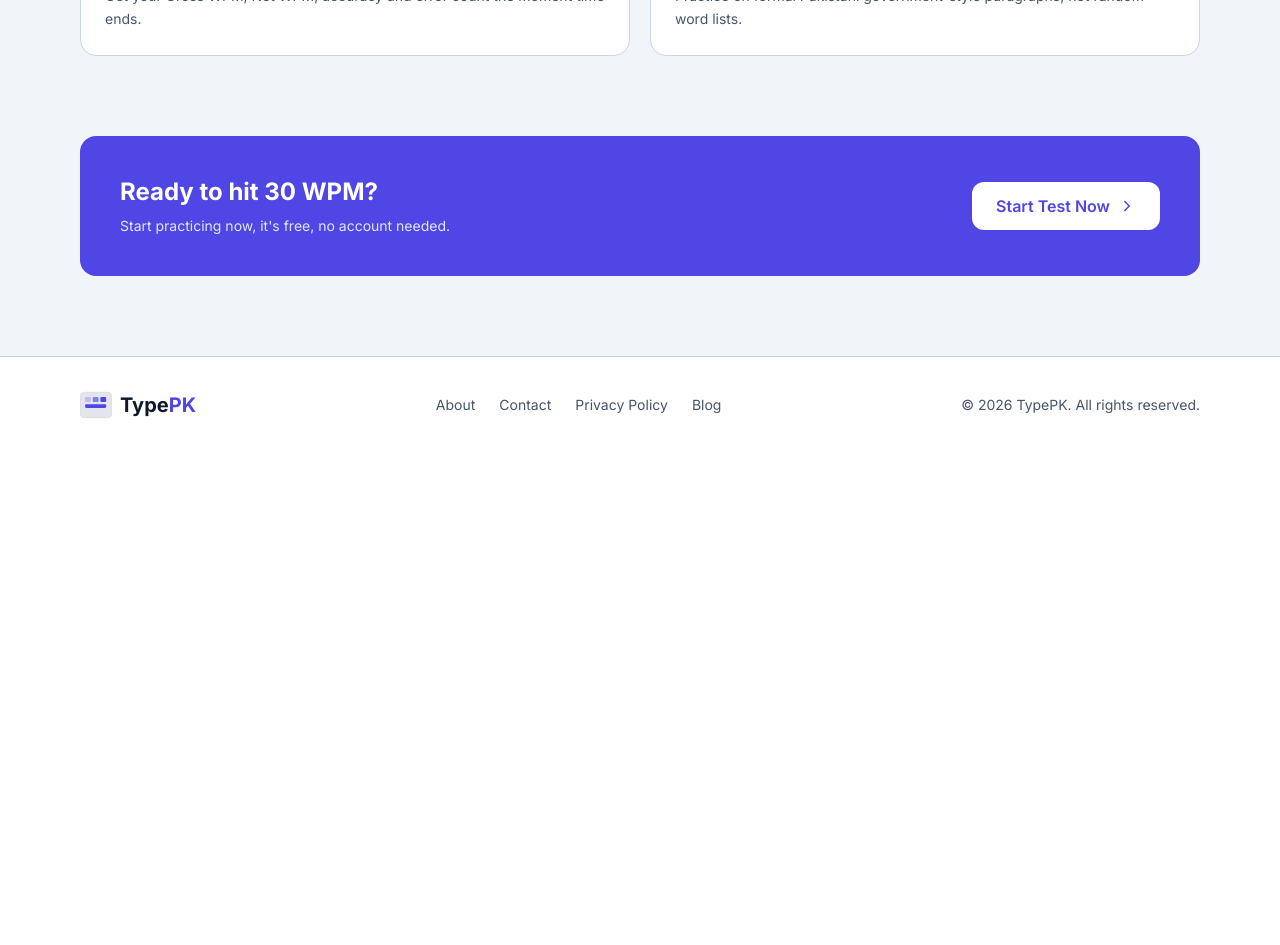
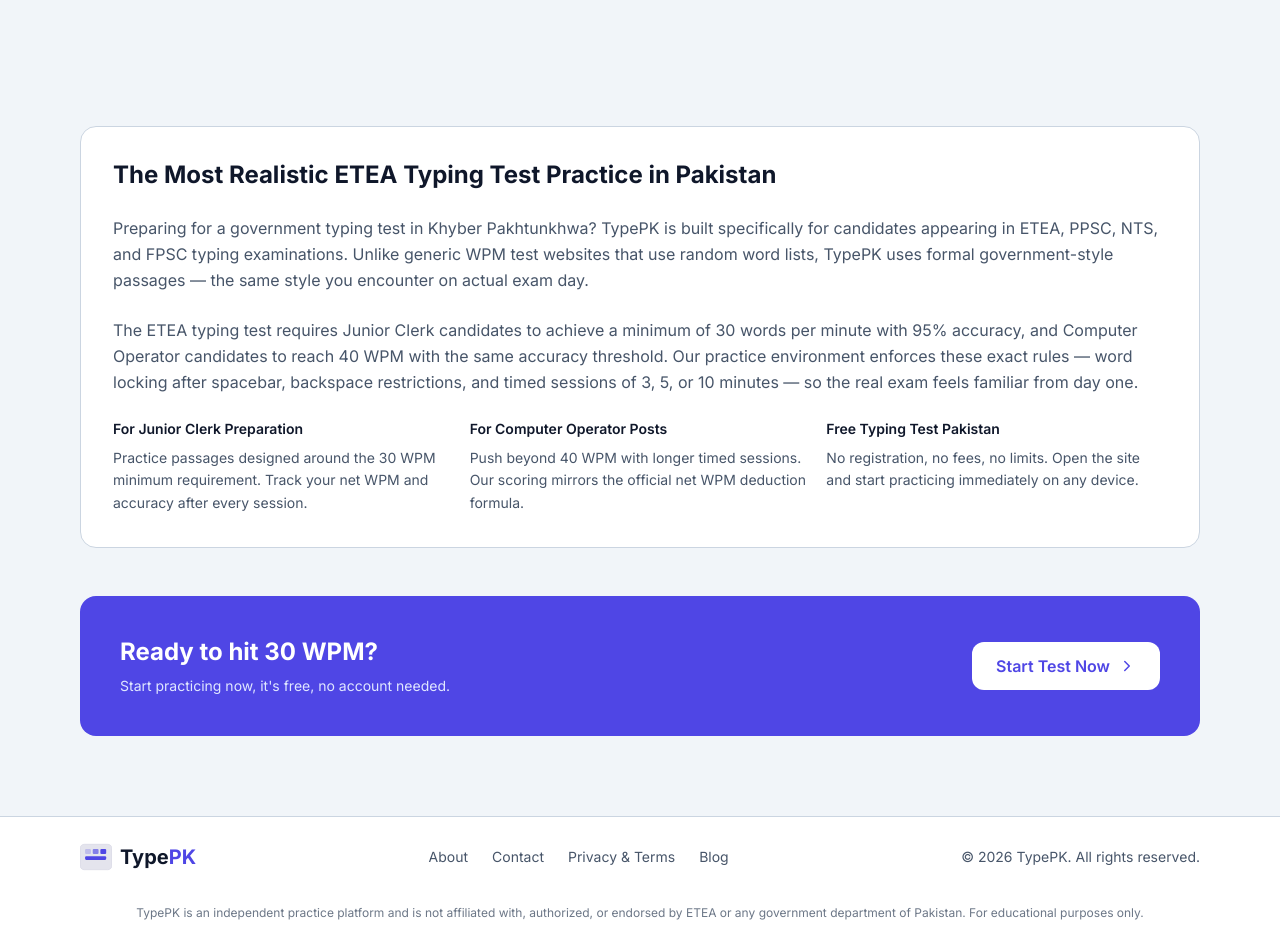
Before and after one commit to dawoodRepo/type-pk, a React (Vite) app: page / in a window 1280 px wide. Shown: the part 1260-2205 px from the top of the page. Before the commit the page ends 1713 px from the top, so only its background shows below. Built offline with nearby package versions, Linux system fonts and the light colour scheme.

Commit message:
performance and seo improved based on lighthouse report

```diff
--- a/index.html
+++ b/index.html
@@ -9,8 +9,10 @@
     <meta name="description" content="Practice for your ETEA typing test online. Free, no account needed." />
     <link rel="preconnect" href="https://fonts.googleapis.com">
     <link rel="preconnect" href="https://fonts.gstatic.com" crossorigin>
-    <link rel="preload" as="style" href="https://fonts.googleapis.com/css2?family=Inter:wght@400;500;600;700&family=JetBrains+Mono:wght@400;500&display=swap">
     <link rel="stylesheet" href="https://fonts.googleapis.com/css2?family=Inter:wght@400;500;600;700&family=JetBrains+Mono:wght@400;500&display=swap" media="print" onload="this.media='all'">
+    <noscript>
+      <link rel="stylesheet" href="https://fonts.googleapis.com/css2?family=Inter:wght@400;500;600;700&family=JetBrains+Mono:wght@400;500&display=swap">
+    </noscript>
     <!-- Google Analytics -->
     <script async src="https://www.googletagmanager.com/gtag/js?id=G-57TE5ZHPDP"></script>
     <script>
--- a/src/App.tsx
+++ b/src/App.tsx
@@ -4,9 +4,9 @@
 import Footer from './components/layout/Footer'
 import Spinner from './components/Spinner'
 import DeviceAlert from './components/DeviceAlert'
-import Home from './pages/Home'
-import Practice from './pages/Practice'
 
+const Home = lazy(() => import('./pages/Home'))
+const Practice = lazy(() => import('./pages/Practice'))
 const Results = lazy(() => import('./pages/Results'))
 const About = lazy(() => import('./pages/About'))
 const Contact = lazy(() => import('./pages/Contact'))
--- a/src/components/layout/Footer.tsx
+++ b/src/components/layout/Footer.tsx
@@ -4,24 +4,27 @@
 const Footer = () => {
   return (
     <footer className="border-t border-light-border dark:border-dark-border bg-light-surface dark:bg-dark-surface mt-auto">
-      <div className="max-w-6xl mx-auto px-4 py-8 flex flex-col md:flex-row items-center justify-between gap-4">
+      <div className="max-w-6xl mx-auto px-4 py-6 flex flex-col gap-5">
 
-        {/* Brand */}
-        <Link to="/">
+        {/* Top Row — Brand + Links */}
+        <div className="flex flex-col md:flex-row items-center justify-between gap-4">
+          <Link to="/" aria-label="TypePK Home">
             <Logo className="text-base" />
           </Link>
-
-        {/* Links */}
           <div className="flex items-center gap-6 text-sm text-light-subtext dark:text-dark-subtext">
             <Link to="/about" className="hover:text-primary-500 transition-colors">About</Link>
             <Link to="/contact" className="hover:text-primary-500 transition-colors">Contact</Link>
-          <Link to="/privacy-policy" className="hover:text-primary-500 transition-colors">Privacy Policy</Link>
+            <Link to="/privacy-policy" className="hover:text-primary-500 transition-colors">Privacy & Terms</Link>
             <Link to="/blog" className="hover:text-primary-500 transition-colors">Blog</Link>
           </div>
-
-        {/* Copyright */}
           <p className="text-sm text-light-subtext dark:text-dark-subtext">
             © {new Date().getFullYear()} TypePK. All rights reserved.
+          </p>
+        </div>
+
+{/* Bottom Row — Disclaimer */}
+        <p className="text-xs text-light-subtext/80 dark:text-dark-subtext/80 text-center mt-3">
+          TypePK is an independent practice platform and is not affiliated with, authorized, or endorsed by ETEA or any government department of Pakistan. For educational purposes only.
         </p>
 
       </div>
--- a/src/components/layout/Navbar.tsx
+++ b/src/components/layout/Navbar.tsx
@@ -60,7 +60,7 @@
           ${floating ? 'h-12 px-4' : 'h-16 px-4 max-w-6xl mx-auto'}`}
         >
           {/* Logo */}
-          <Link to="/">
+          <Link to="/" aria-label="TypePK Home">
             <Logo />
           </Link>
 
--- a/src/pages/Home.tsx
+++ b/src/pages/Home.tsx
@@ -44,12 +44,6 @@
       {/* Hero Section */}
       <section className="max-w-6xl mx-auto px-4 pt-24 pb-20 flex flex-col items-center text-center gap-6">
 
-        {/* Badge */}
-        <div className="inline-flex items-center gap-2 px-4 py-1.5 rounded-full border border-primary-500/30 bg-primary-500/10 text-primary-500 dark:text-primary-400 text-sm font-medium">
-          <span className="w-2 h-2 rounded-full bg-primary-500 animate-pulse" />
-          Free ETEA Typing Practice
-        </div>
-
         {/* Heading */}
         <h1 className="text-4xl md:text-6xl font-bold text-light-text dark:text-dark-text leading-tight max-w-3xl">
           Pass Your{' '}
@@ -77,7 +71,7 @@
             to="/about"
             className="px-6 py-3 rounded-xl border border-light-border dark:border-dark-border text-light-text dark:text-dark-text font-medium hover:border-primary-500 transition-all duration-200"
           >
-            Learn More
+            About TypePK
           </Link>
         </div>
       </section>
@@ -129,6 +123,51 @@
         </div>
       </section>
 
+      {/* SEO Content Section */}
+      <section className="max-w-6xl mx-auto px-4 py-12">
+        <div className="rounded-2xl border border-light-border dark:border-dark-border bg-light-surface dark:bg-dark-surface p-8 flex flex-col gap-6">
+
+          <h2 className="text-2xl font-bold text-light-text dark:text-dark-text">
+            The Most Realistic ETEA Typing Test Practice in Pakistan
+          </h2>
+
+          <p className="text-light-subtext dark:text-dark-subtext leading-relaxed">
+            Preparing for a government typing test in Khyber Pakhtunkhwa? TypePK is built specifically for candidates appearing in ETEA, PPSC, NTS, and FPSC typing examinations. Unlike generic WPM test websites that use random word lists, TypePK uses formal government-style passages — the same style you encounter on actual exam day.
+          </p>
+
+          <p className="text-light-subtext dark:text-dark-subtext leading-relaxed">
+            The ETEA typing test requires Junior Clerk candidates to achieve a minimum of 30 words per minute with 95% accuracy, and Computer Operator candidates to reach 40 WPM with the same accuracy threshold. Our practice environment enforces these exact rules — word locking after spacebar, backspace restrictions, and timed sessions of 3, 5, or 10 minutes — so the real exam feels familiar from day one.
+          </p>
+
+          <div className="grid grid-cols-1 md:grid-cols-3 gap-4">
+            {[
+              {
+                heading: 'For Junior Clerk Preparation',
+                text: 'Practice passages designed around the 30 WPM minimum requirement. Track your net WPM and accuracy after every session.'
+              },
+              {
+                heading: 'For Computer Operator Posts',
+                text: 'Push beyond 40 WPM with longer timed sessions. Our scoring mirrors the official net WPM deduction formula.'
+              },
+              {
+                heading: 'Free Typing Test Pakistan',
+                text: 'No registration, no fees, no limits. Open the site and start practicing immediately on any device.'
+              },
+            ].map(item => (
+              <div key={item.heading} className="flex flex-col gap-2">
+                <h3 className="font-semibold text-light-text dark:text-dark-text text-sm">
+                  {item.heading}
+                </h3>
+                <p className="text-sm text-light-subtext dark:text-dark-subtext leading-relaxed">
+                  {item.text}
+                </p>
+              </div>
+            ))}
+          </div>
+
+        </div>
+      </section>
+
       {/* CTA Section */}
       <section className="max-w-6xl mx-auto px-4 pb-20">
         <div className="rounded-2xl bg-primary-600 dark:bg-primary-700 p-10 flex flex-col md:flex-row items-center justify-between gap-6">
--- a/src/pages/PrivacyPolicy.tsx
+++ b/src/pages/PrivacyPolicy.tsx
@@ -1,6 +1,30 @@
 import SEO from '../components/SEO'
 
 const sections = [
+  {
+    title: 'Disclaimer',
+    content: `TypePK is an independent educational practice platform. We are not affiliated with, authorized by, endorsed by, or connected to ETEA (Educational Testing and Evaluation Agency), the Government of Khyber Pakhtunkhwa, or any other government department or official testing body in Pakistan.
+
+All content on this platform is created for educational and practice purposes only. Passage texts used for typing practice are based on publicly available government document styles and are not reproduced from any proprietary ETEA examination material.
+
+Results generated by this platform are practice scores only and have no official standing or connection to any actual government examination result.`
+  },
+  {
+    title: 'Terms of Service',
+    content: `By using TypePK, you agree to the following terms:
+
+1. Purpose: This platform is provided solely for typing practice and educational purposes. It does not guarantee success in any government examination.
+
+2. No Official Affiliation: TypePK is not an official ETEA or government platform. Do not treat any result from this site as an official exam result.
+
+3. Accuracy of Information: While we make every effort to ensure the information about exam requirements is accurate, requirements may change. Always verify with the official ETEA website before your exam.
+
+4. Free to Use: TypePK is free to use. We reserve the right to display advertisements to support the platform.
+
+5. User Conduct: You agree not to misuse this platform, attempt to reverse engineer it, or use it in any way that could harm other users or the platform itself.
+
+6. Limitation of Liability: TypePK is provided as-is. We are not liable for any outcome related to your use of this platform including exam results.`
+  },
   {
     title: 'Information We Collect',
     content: `TypePK does not require you to create an account or provide any personal information to use the typing practice tool. We do not collect your name, email address, or any identifying information during normal use of the site.
@@ -53,8 +77,8 @@
   return (
     <main className="min-h-screen pt-28 pb-20">
       <SEO
-        title="Privacy Policy"
-        description="TypePK privacy policy. We collect almost no data. Read how we handle the little information we do collect."
+        title="Privacy Policy & Terms"
+        description="TypePK disclaimer, terms of service, and privacy policy. Not affiliated with ETEA or any government body."
         canonical="/privacy-policy"
       />
       <div className="max-w-3xl mx-auto px-4 flex flex-col gap-10">
@@ -65,7 +89,7 @@
             Legal
           </div>
           <h1 className="text-3xl md:text-4xl font-bold text-light-text dark:text-dark-text">
-            Privacy Policy
+            Privacy Policy & Terms
           </h1>
           <p className="text-light-subtext dark:text-dark-subtext text-sm">
             Last updated: June 2026
```
Lines whose indentation alone changed are shown as unchanged.
